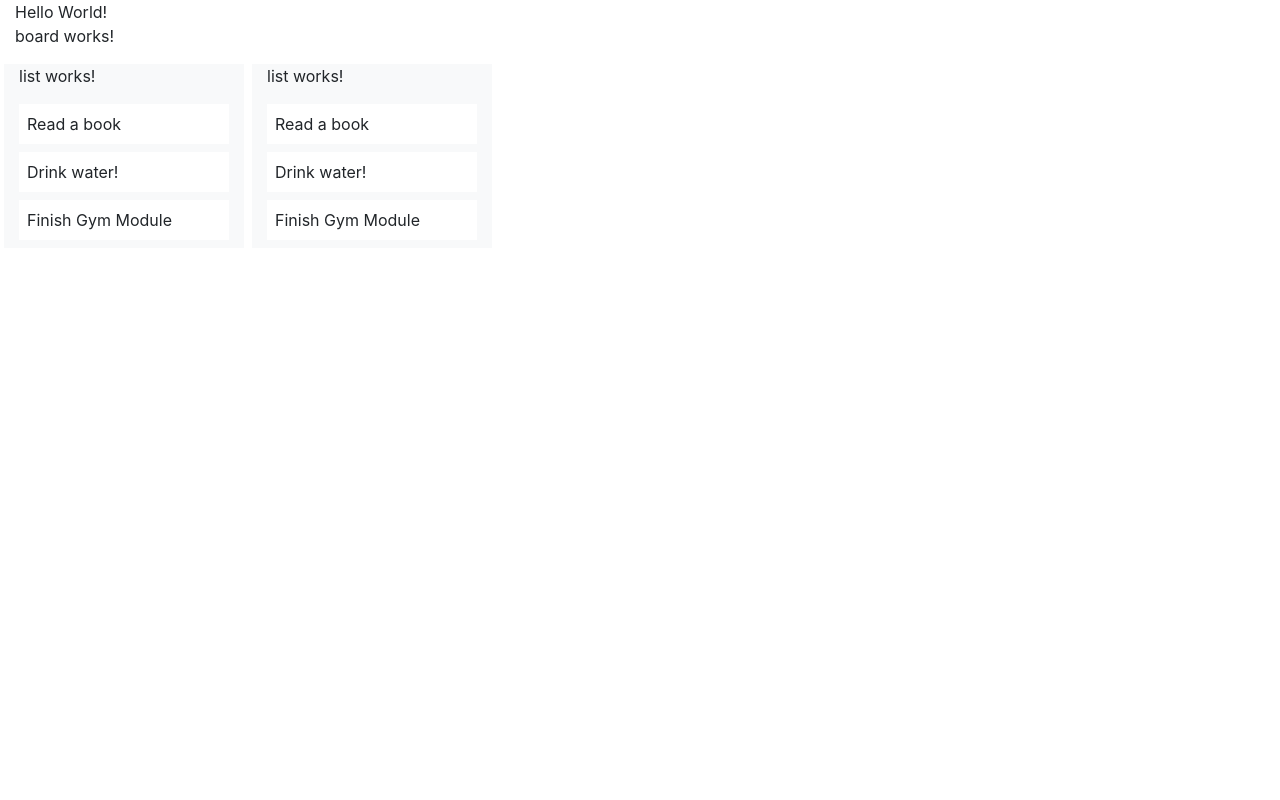
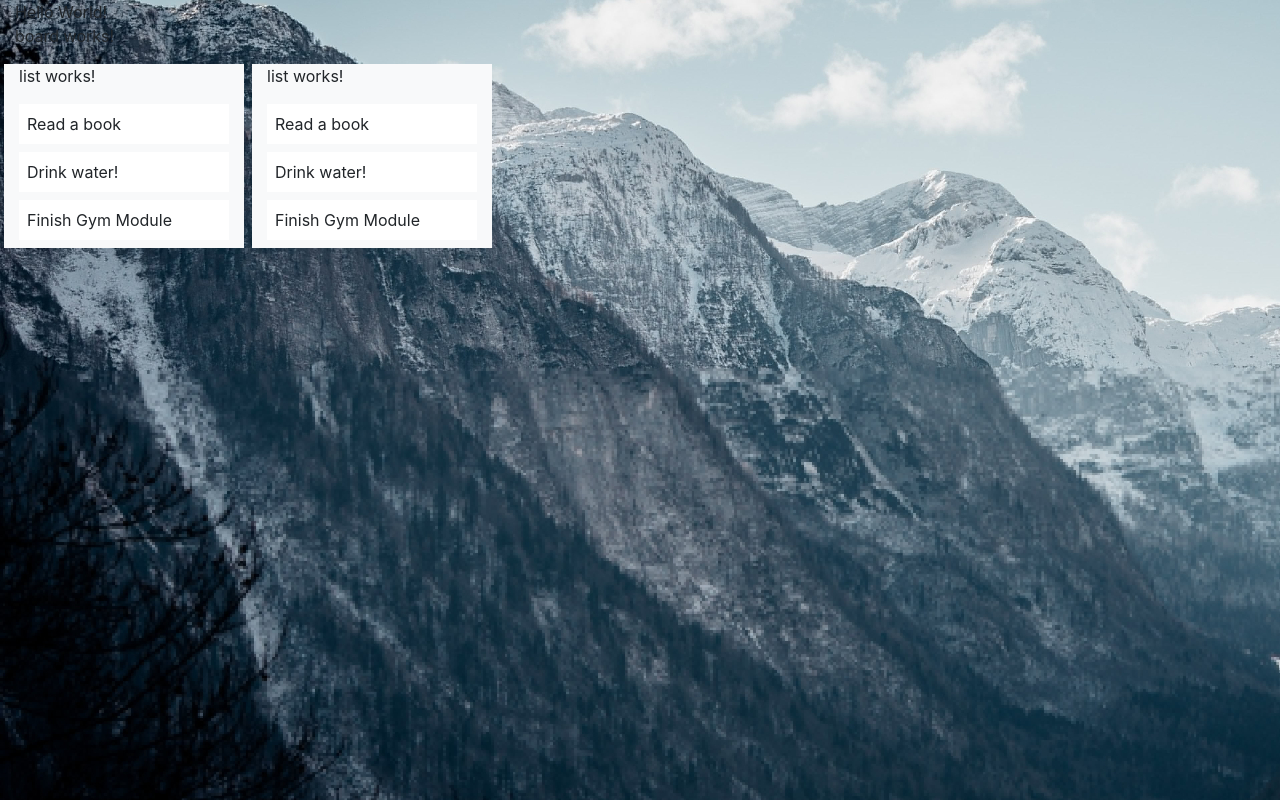
Before and after one commit to batibot323/trello-clone-tutorial, an Angular app: page / in a window 1280 px wide. Built offline with nearby package versions, Linux system fonts and the light colour scheme.

Commit message:
Added background image. Added global styles to set container to 100% height.

```diff
--- a/src/app/app.component.css
+++ b/src/app/app.component.css
@@ -0,0 +1,3 @@
+.bg-img {
+    background-image: url(../assets/mountains.jpg);
+}
--- a/src/app/app.component.html
+++ b/src/app/app.component.html
@@ -1,4 +1,4 @@
-<div class="container-fluid">
+<div class="container-fluid h-100 bg-img">
     <div class="row">
         <div class="col">Hello World!</div>
     </div>
--- a/src/styles.css
+++ b/src/styles.css
@@ -1 +1,3 @@
-/* You can add global styles to this file, and also import other style files */
+html, body {
+    height:100%;
+}
```
Also changed, not shown: src/assets/mountains.jpg (added).
